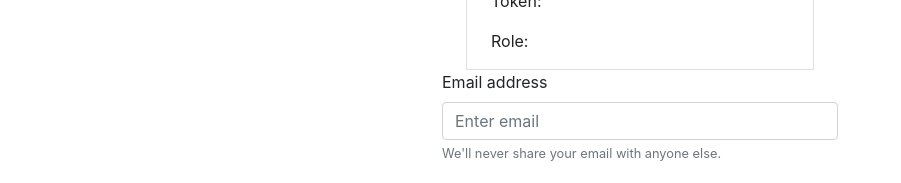
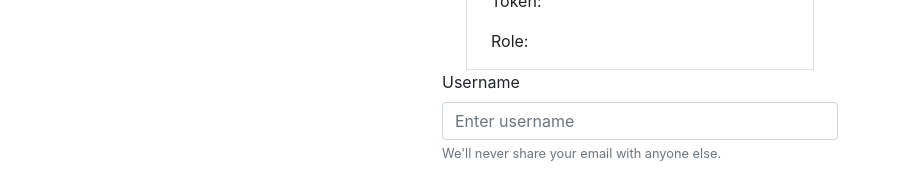
Before and after one commit to vilksp/Manager, a React (Create React App) app in the folder frontend/: page / in a window 1280 px wide. Shown: the part 252-435 px from the top of the page, without its empty margins (0-901 px from the left). Built offline with nearby package versions, Linux system fonts and the light colour scheme; no server answers.

Commit message:
Change to bootstrap form

```diff
--- a/frontend/src/components/Login.js
+++ b/frontend/src/components/Login.js
@@ -16,11 +16,13 @@ export default function SignIn() {
   const [roles, setRoles] = useState("");
 
   const loginClicked = (event) => {
+    console.log(`password ${password} mail ${mail}`)
     event.preventDefault();
     Auth.executeJwtAuthenticationService(mail, password)
       .then((res) => {
         setToken(res.data.token);
         setRoles(res.data.token);
+
         console.log(`Roles: ${res.data.roles}`);
         console.log(`Token:  ${res.data.token}`);
 
@@ -38,9 +40,13 @@ export default function SignIn() {
     <Container component="main" maxWidth="xs">
       <Test />
       <Form>
-        <Form.Group controlId="formBasicEmail">
-          <Form.Label>Email address</Form.Label>
-          <Form.Control type="email" placeholder="Enter email" />
+        <Form.Group >
+          <Form.Label>Username</Form.Label>
+          <Form.Control type="text" placeholder="Enter username"
+            onChange={(event) => {
+              setMail(event.target.value);
+            }}
+          />
           <Form.Text className="text-muted">
             We'll never share your email with anyone else.
     </Form.Text>
@@ -48,14 +54,17 @@ export default function SignIn() {
 
         <Form.Group controlId="formBasicPassword">
           <Form.Label>Password</Form.Label>
-          <Form.Control type="password" placeholder="Password" />
+          <Form.Control type="password" placeholder="Password"
+            onChange={(event) => {
+              setPassword(event.target.value);
+            }}
+          />
         </Form.Group>
         <Form.Group controlId="formBasicCheckbox">
           <Form.Check type="checkbox" label="Check me out" />
         </Form.Group>
-        <Button variant="primary" type="submit" onClick={(event) => loginClicked(event)}>
-          Submit
-  </Button>
+        <Button as="input" type="submit" value="Submit"
+         onClick={(event) => loginClicked(event)} />
       </Form>
 
 
```
